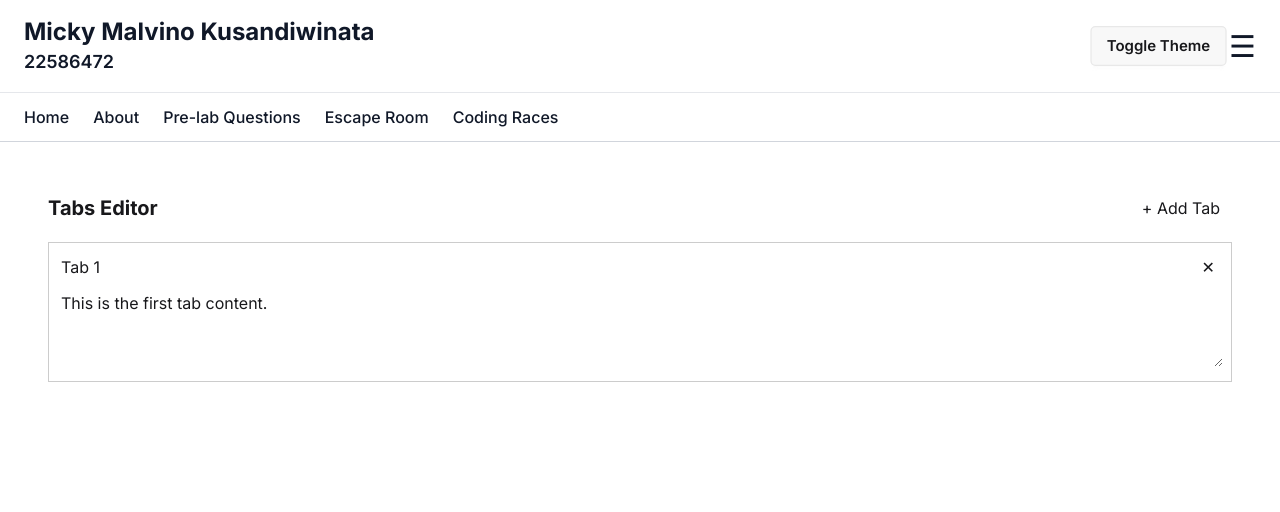
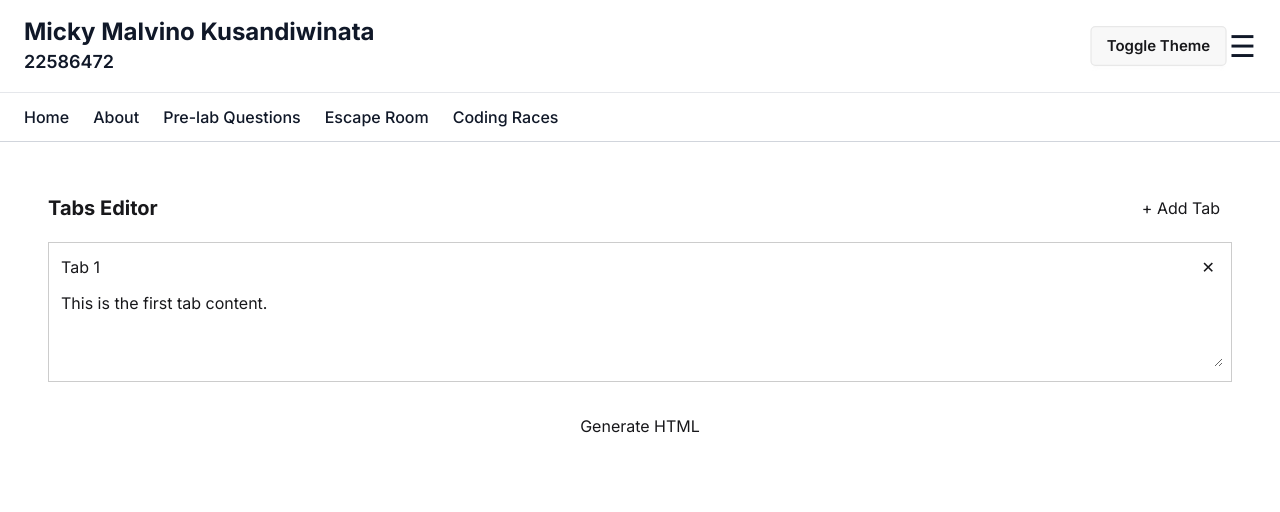
Before and after one commit to mmalvino/cwa-assignment1, a Next.js app: page / in a window 1280 px wide. Shown: the top 512 px of the page. Built offline with nearby package versions, Linux system fonts and the light colour scheme.

Commit message:
Added HTML generation feature.

```diff
--- a/components/TabsGenerator.tsx
+++ b/components/TabsGenerator.tsx
@@ -12,6 +12,8 @@ const TabsGenerator: React.FC = () => {
   const [tabs, setTabs] = useState<Tab[]>([
     { id: 1, title: "Tab 1", content: "This is the first tab content." },
   ]);
+
+  const [generatedCode, setGeneratedCode] = useState("");
 
   const handleAddTab = () => {
     if (tabs.length >= 15) return;
@@ -29,6 +31,13 @@ const TabsGenerator: React.FC = () => {
 
   const handleEditTab = (id: number, field: "title" | "content", value: string) => {
     setTabs(tabs.map((tab) => (tab.id === id ? { ...tab, [field]: value } : tab)));
+  };
+
+  const handleGenerateCode = () => {
+    const html = `<div>
+${tabs.map(t => `<div>${t.title}: ${t.content}</div>`).join("\n")}
+</div>`;
+    setGeneratedCode(html);
   };
 
   return (
@@ -57,6 +66,23 @@ const TabsGenerator: React.FC = () => {
           />
         </div>
       ))}
+
+      {/* Generate HTML Button */}
+      <button onClick={handleGenerateCode} style={{ padding: "8px 16px", cursor: "pointer" }}>
+        Generate HTML
+      </button>
+
+      {/* Generated HTML Output */}
+      {generatedCode && (
+        <div>
+          <h3 style={{ fontWeight: "bold", marginBottom: "4px" }}> Generated HTML:</h3>
+          <textarea
+            readOnly
+            value={generatedCode}
+            style={{ width: "100%", height: "300px", fontFamily: "monospace", fontSize: "12px", padding: "4px" }}
+          />
+        </div>
+      )}
     </div>
   );
 };
```
